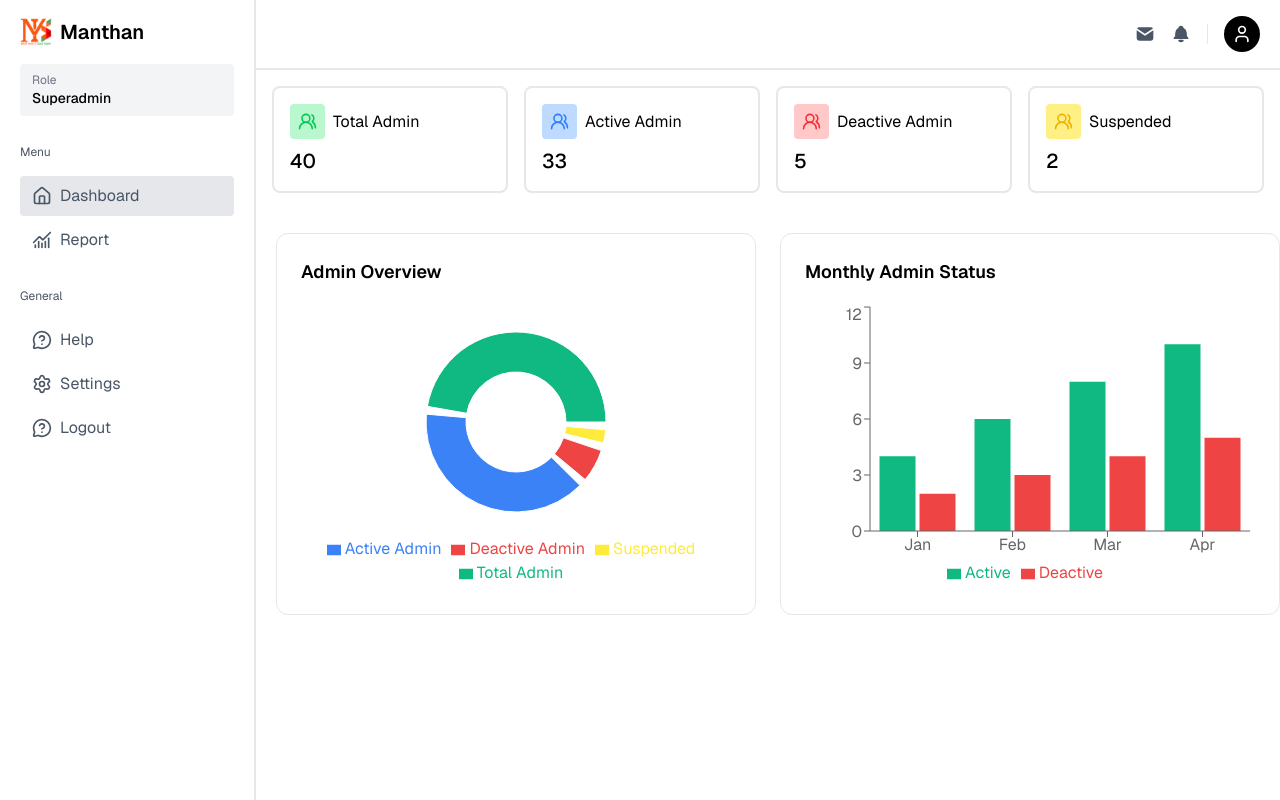
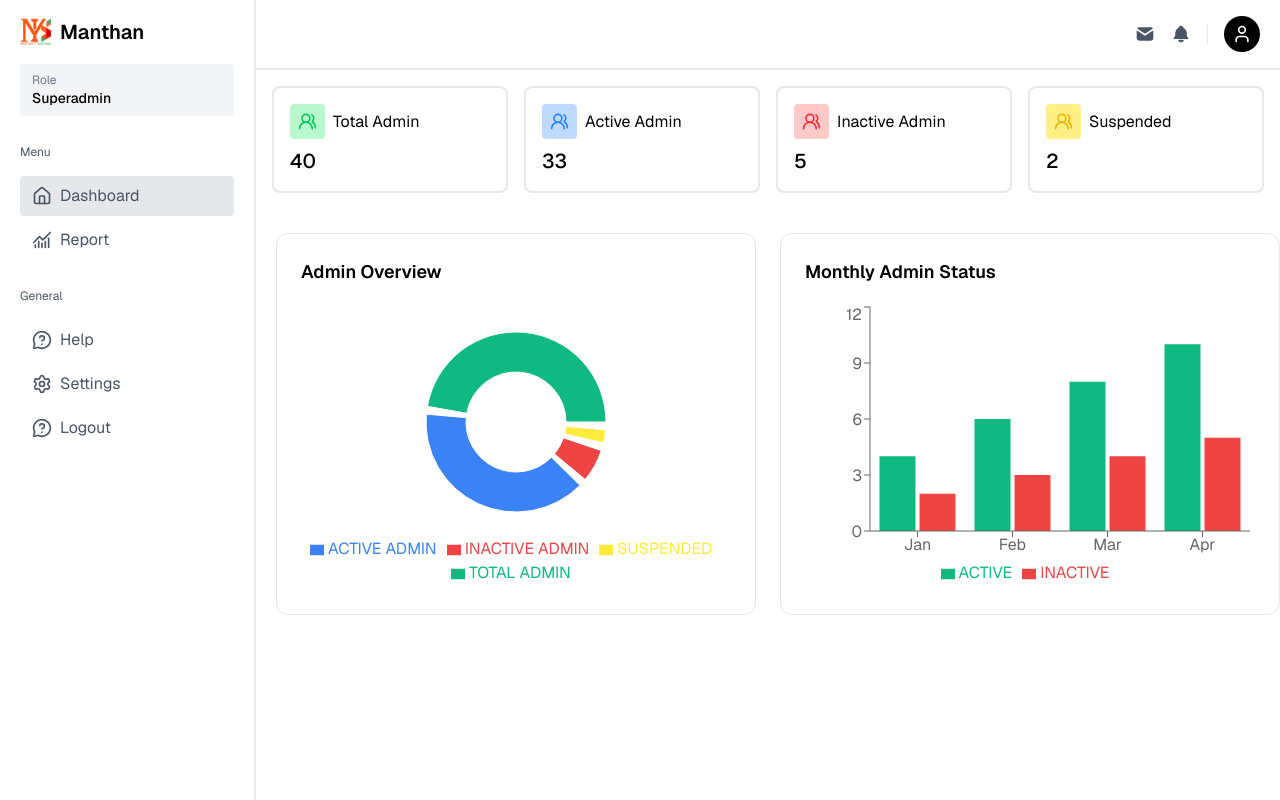
Before and after one commit to vinaymanthanitsolutions-alt/tms_frontend, a React (Vite) app: page / in a window 1280 px wide. Built offline with nearby package versions, Linux system fonts and the light colour scheme; a web font is replaced by a local one.

Commit message:
api integrate of show data in report

```diff
--- a/src/pages/superadminPages/Dashboard.jsx
+++ b/src/pages/superadminPages/Dashboard.jsx
@@ -34,7 +34,7 @@ const Dashboard = () => {
                 className="text-red-500 bg-red-200 p-2 rounded"
                 size={35}
               />
-              <div>Deactive Admin</div>
+              <div>Inactive Admin</div>
             </div>
             <div className="mt-2 text-xl font-medium">5</div>
           </div>
--- a/src/pages/superadminPages/DashboardChart.jsx
+++ b/src/pages/superadminPages/DashboardChart.jsx
@@ -13,17 +13,17 @@ import {
 
 /*  DUMMY DATA */
 const pieData = [
-  { name: "Total Admin", value: 40 },
-  { name: "Active Admin", value: 33 },
-  { name: "Deactive Admin", value: 5 },
-  {name: "Suspended" , value:2}
+  { name: "TOTAL ADMIN", value: 40 },
+  { name: "ACTIVE ADMIN", value: 33 },
+  { name: "INACTIVE ADMIN", value: 5 },
+  {name: "SUSPENDED" , value:2}
 ];
 
 const barData = [
-  { month: "Jan", Active : 4, Deactive: 2 },
-  { month: "Feb", Active: 6, Deactive: 3 },
-  { month: "Mar", Active: 8, Deactive: 4 },
-  { month: "Apr", Active: 10, Deactive: 5 },
+  { month: "Jan", ACTIVE : 4, INACTIVE: 2 },
+  { month: "Feb",ACTIVE: 6, INACTIVE: 3 },
+  { month: "Mar", ACTIVE: 8,INACTIVE: 4 },
+  { month: "Apr", ACTIVE: 10, INACTIVE: 5 },
 ];
 
 const COLORS = ["#10B981", "#3B82F6", "#EF4444","#FFEB3B"]; // green, blue, red
@@ -76,8 +76,8 @@ export default function DashboardChart() {
               <YAxis />
               <Tooltip />
               <Legend />
-              <Bar dataKey="Active" fill="#10B981" />
-              <Bar dataKey="Deactive" fill="#EF4444" />
+              <Bar dataKey="ACTIVE" fill="#10B981" />
+              <Bar dataKey="INACTIVE" fill="#EF4444" />
             </BarChart>
           </ResponsiveContainer>
         </div>
--- a/src/pages/superadminPages/Report.jsx
+++ b/src/pages/superadminPages/Report.jsx
@@ -1,26 +1,27 @@
-import React, { useState } from "react";
+import React, { useState, useEffect } from "react";
+
 import { Pencil, Trash2, X, Search } from "lucide-react";
 import toast, { Toaster } from "react-hot-toast";
 
-const initialAdmins = [
+{/*const initialAdmins = [
   {
     adminCode: "ADM001",
     name: "Rahul Sharma",
     email: "rahul@gmail.com",
     phone: "9876543210",
-    status: "Active",
+    status: "ACTIVE",
   },
   {
     adminCode: "ADM002",
     name: "Neha Singh",
     email: "neha@gmail.com",
     phone: "9123456780",
-    status: "Deactive",
+    status: "INACTIVE",
   },
-];
+];*/}
 
 const Report = () => {
-  const [admins, setAdmins] = useState(initialAdmins);
+ const [admins, setAdmins] = useState([]);
   const [isEditOpen, setIsEditOpen] = useState(false);
   const [isAddOpen, setIsAddOpen] = useState(false);
   const [editAdmin, setEditAdmin] = useState(null);
@@ -33,11 +34,11 @@ const Report = () => {
     phone: "",
     password: "",
     department: "",
-    status: "Active",
+    status: "ACTIVE",
   });
 
   /* 🔐 VALIDATIONS */
-  const validateAdminCode = (code) => /^ADM\d{3}$/.test(code);
+  const validateAdminCode = (code) => /^A\d{3}$/.test(code);
   const validatePhone = (phone) => /^[6-9]\d{9}$/.test(phone);
 
   const openEditModal = (admin) => {
@@ -63,30 +64,59 @@ const Report = () => {
     setNewAdmin({ ...newAdmin, [e.target.name]: e.target.value });
   };
 
-  const handleAddAdmin = (e) => {
+
+  const handleAddAdmin = async (e) => {
   e.preventDefault();
 
   const { adminCode, name, email, phone, password, department } = newAdmin;
 
   if (!adminCode || !name || !email || !phone || !password || !department) {
-      toast.error("Please fill all details ❌");
+    toast.error("Please fill all details");
     return;
   }
 
   if (!validateAdminCode(adminCode)) {
-      toast.error("Admin Code must be like ADM123 ❌");
+    toast.error("Admin Code must be like A001");
     return;
   }
 
   if (!validatePhone(phone)) {
-      toast.error("Phone must start from 6-9 & be 10 digits ❌");
+    toast.error("Phone must start from 6-9 & be 10 digits");
     return;
   }
 
-    setAdmins([...admins, newAdmin]);
+  try {
+    const response = await fetch("http://localhost:8080/signup", {
+      method: "POST",
+      headers: {
+        "Content-Type": "application/json",
+      },
+      body: JSON.stringify({
+        emp_id: adminCode,
+        emp_name: name,
+        email: email,
+        phone: phone,
+        password: password,
+        department: department,
+        role: "ADMIN",
+        manager_id: "SA001"   // keep static or change if dynamic
+      }),
+    });
+
+    const data = await response.json();
+
+    if (!response.ok) {
+      throw new Error(data.message || "Failed to register admin");
+    }
+
+    // ✅ Add admin after successful API call
+    fetchAdmins();
+
+
     toast.success("Admin added successfully ✅");
 
     setIsAddOpen(false);
+
     setNewAdmin({
       adminCode: "",
       name: "",
@@ -94,13 +124,68 @@ const Report = () => {
       phone: "",
       password: "",
       department: "",
-      status: "Active",
+      status: "ACTIVE",
+
     });
+
+  } catch (error) {
+    console.error(error);
+    toast.error(error.message || "Something went wrong");
+  }
 };
 
+
+useEffect(() => {
+  fetchAdmins();
+}, []);
+
+const fetchAdmins = async () => {
+  try {
+    const response = await fetch("http://localhost:8080/emp/SA001");
+    const data = await response.json();
+
+    if (!response.ok) {
+      throw new Error("Failed to fetch admins");
+    }
+
+    console.log("API RESPONSE:", data); // 🔥 keep this to check structure
+
+    // 🔥 Handle all possible backend formats
+    let adminArray = [];
+
+    if (Array.isArray(data)) {
+      adminArray = data;
+    } else if (Array.isArray(data.employees)) {
+      adminArray = data.employees;
+    } else if (Array.isArray(data.subordinates)) {
+      adminArray = data.subordinates;
+    } else if (data.emp_id) {
+      adminArray = [data];
+    }
+
+    const formattedData = adminArray.map((emp) => ({
+      adminCode: emp.emp_id || "",
+      name: emp.emp_name || "",
+      email: emp.email || "",
+      phone: emp.phone || "",
+      status: emp.status || "ACTIVE",
+    }));
+
+    setAdmins(formattedData);
+
+  } catch (error) {
+    console.error(error);
+    toast.error("Failed to load admins");
+  }
+};
+
+
+
+
  const filteredAdmins = admins.filter((admin) =>
-    admin.name.toLowerCase().includes(search.toLowerCase())
+  (admin.name || "").toLowerCase().includes((search || "").toLowerCase())
 );
+
 
   return (
     <div className="min-h-screen bg-white p-6">
@@ -162,9 +247,9 @@ const Report = () => {
                 <td className="px-4 py-3">
                   <span
               className={`px-3 py-1 rounded-full text-sm font-semibold ${
-                 admin.status === "Active"
+                 admin.status === "ACTIVE"
                 ? "bg-green-100 text-green-700"
-                 : admin.status === "Suspended"
+                 : admin.status === "SUSPENDED"
                 ? "bg-yellow-100 text-yellow-700"
                : "bg-red-100 text-red-700"
                     }`}
@@ -236,7 +321,7 @@ const Report = () => {
           <input
             type="text"
             name="adminCode"
-            placeholder="e.g., ADM001"
+            placeholder="e.g., A001"
             value={newAdmin.adminCode}
             onChange={handleAddChange}
             className="w-full h-11 px-3 border border-gray-300 rounded-lg outline-none"
@@ -331,9 +416,9 @@ const Report = () => {
             required
           >
             <option value="">Select Department</option>
-            <option value="Head">Head</option>
+            <option value="Head">HEAD</option>
             <option value="IT">IT</option>
-            <option value="Sales">Sales</option>
+            <option value="Sales">SALES</option>
           </select>
           <p className="text-xs text-gray-400 mt-1">
             Select a department first
@@ -398,16 +483,16 @@ const Report = () => {
            Status *
           </label>
               <select name="status" value={editAdmin.status} onChange={handleEditChange} className="border border-gray-200 p-2 rounded">
-                <option>Active</option>
-                <option>Inactive</option>
-                <option>Suspended</option>
+                <option>ACTIVE</option>
+                <option>INACTIVE</option>
+                <option>SUSPENDED</option>
               </select>
               </div>
               <div>
               <label className="block mb-1 text-sm ">
             Role *
           </label>
-              <input type="text" name="role" value="Admin" disabled className="border border-gray-200 p-2 rounded bg-gray-100" />
+              <input type="text" name="role" value="ADMIN" disabled className="border border-gray-200 p-2 rounded bg-gray-100" />
               </div>
             </div>
 
```
Lines whose indentation alone changed are shown as unchanged.
